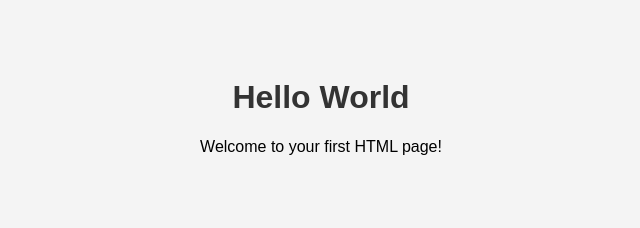
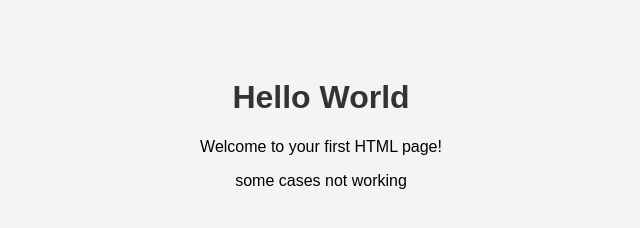
Before and after one commit to Onizin/cd_aapanel, a plain HTML site: page index.html in a window 1280 px wide. Shown: the whole page, without its empty margins (319-959 px from the left). Drawn offline with Linux system fonts and the light colour scheme.

Commit message:
improvement

```diff
--- a/index.html
+++ b/index.html
@@ -20,5 +20,7 @@
 <body>
     <h1>Hello World</h1>
     <p>Welcome to your first HTML page!</p>
+
+    some cases not working
 </body>
 </html>
```
